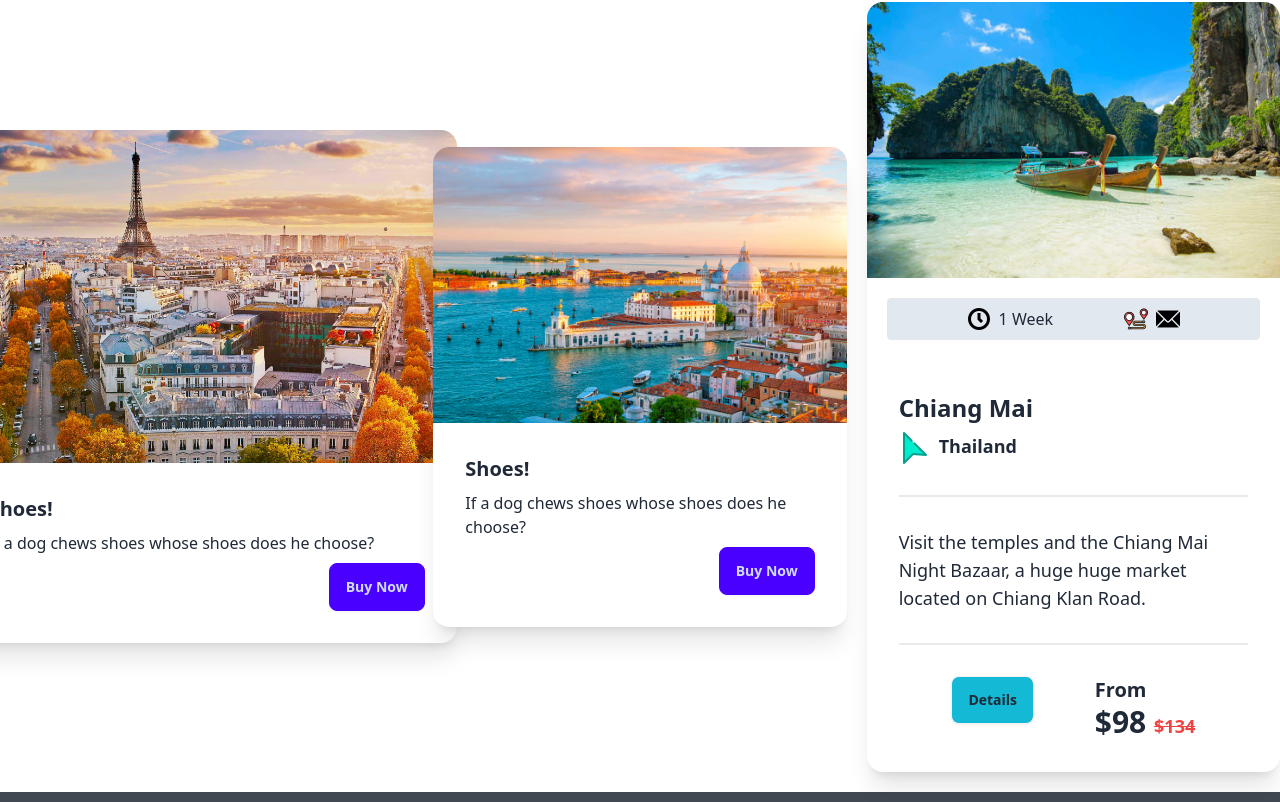
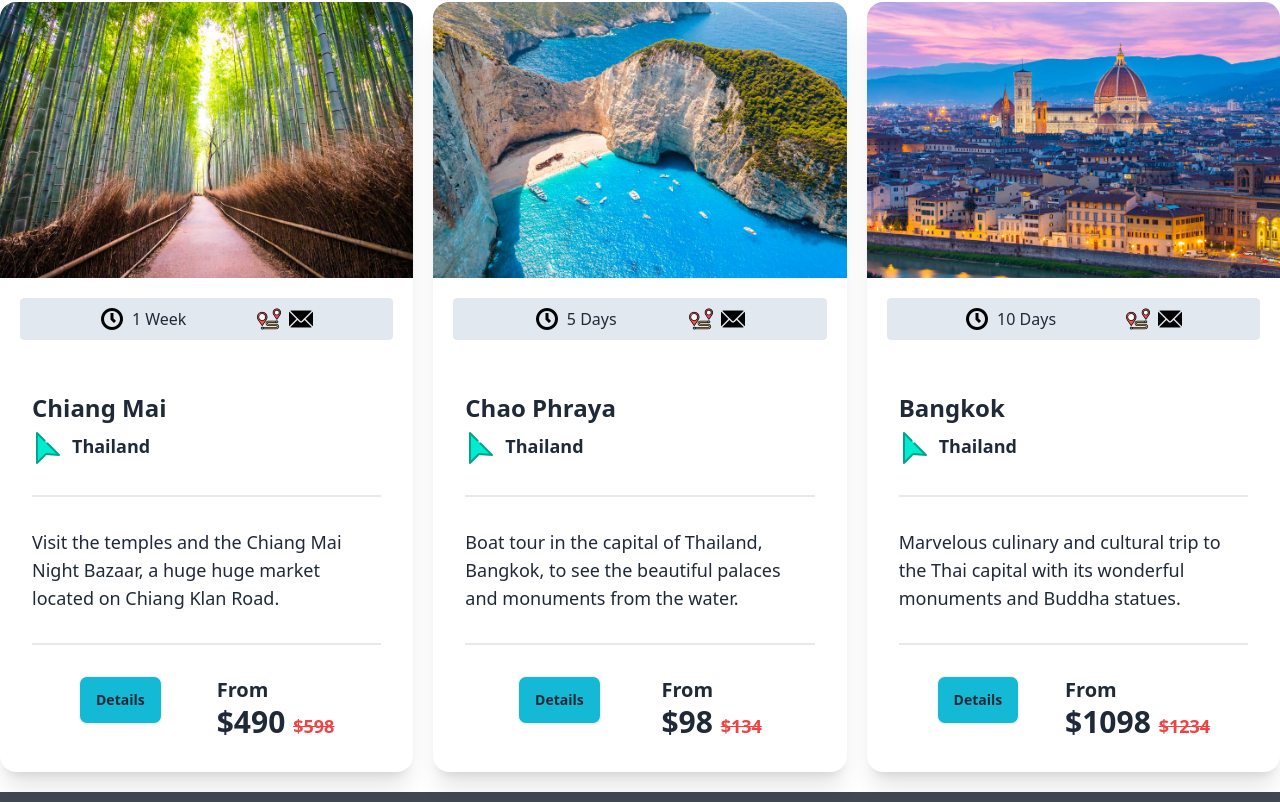
Before and after one commit to Shariful4447/Travel_Plan, a React (Vite) app: page / in a window 1280 px wide. Shown: the part 1458-2260 px from the top of the page. Built offline with nearby package versions, Linux system fonts and the light colour scheme; grey boxes are pictures that could not be loaded.

Commit message:
featured trip plan ready

```diff
--- a/src/Home/Trip/Trip.jsx
+++ b/src/Home/Trip/Trip.jsx
@@ -1,7 +1,7 @@
 
-import trip1 from '../../assets/egypt.jpeg'
-import trip2 from '../../assets/greece.jpeg'
-import trip3 from '../../assets/france.jpeg'
+import trip1 from '../../assets/package-cart3.jpeg'
+import trip2 from '../../assets/package-cart2.jpeg'
+import trip3 from '../../assets/package-cart1.jpeg'
 import clock from '../../assets/Icons/clock.png'
 import map from '../../assets/Icons/map.png'
 import contact from '../../assets/Icons/email.png'
@@ -9,26 +9,6 @@ import locationicon from '../../assets/Icons/navigation.png'
 const Trip = () => {
     return (
         <div className="mb-5 grid grid-cols-3 gap-5 place-items-center">
-            <div className="card w-[500px] bg-base-100 shadow-xl">
-                <figure><img src={trip1} alt="Shoes" /></figure>
-                <div className="card-body">
-                    <h2 className="card-title">Shoes!</h2>
-                    <p>If a dog chews shoes whose shoes does he choose?</p>
-                    <div className="card-actions justify-end">
-                    <button className="btn btn-primary">Buy Now</button>
-                    </div>
-                </div>
-            </div>
-            <div className="card [500px] bg-base-100 shadow-xl">
-                <figure><img src={trip2} alt="Shoes" /></figure>
-                <div className="card-body">
-                    <h2 className="card-title">Shoes!</h2>
-                    <p>If a dog chews shoes whose shoes does he choose?</p>
-                    <div className="card-actions justify-end">
-                    <button className="btn btn-primary">Buy Now</button>
-                    </div>
-                </div>
-            </div>
             <div className="card [500px] bg-base-100 shadow-xl">
                 <figure><img src={trip3} alt="Shoes" /></figure>
                 <div className='flex justify-evenly m-5 border rounded bg-slate-200 p-2'>
@@ -61,7 +41,81 @@ const Trip = () => {
                     <button className="btn bg-[#14B9D5]">Details</button>
                         <div>
                             <p className='text-xl font-bold'>From</p>
+                            <p className='text-3xl font-bold'>$490 <span className='text-lg line-through text-red-500'>$598</span></p>
+                        </div>
+                    </div>
+                </div>
+            </div>
+            <div className="card [500px] bg-base-100 shadow-xl">
+                <figure><img src={trip2} alt="Shoes" /></figure>
+                <div className='flex justify-evenly m-5 border rounded bg-slate-200 p-2'>
+                    <div className='flex gap-2'>
+                        <img src={clock} alt="" />
+                        <p>5 Days</p>
+                    </div>
+                    <div className='flex gap-2'>
+                        <img src={map} alt="" />
+                        <img src={contact} alt="" />
+                    </div>
+
+                </div>
+                <div className="card-body">
+
+                    <h2 className="card-title text-2xl">Chao Phraya</h2>
+                    <h3 className='card-subtitle flex gap-2'>
+                        <img src={locationicon} alt="" />
+                        <p className='text-lg font-bold'>Thailand</p>
+                    </h3>
+                    <div className="divider"></div>
+
+                    <p className='text-lg'>Boat tour in the capital of Thailand, Bangkok,
+                    to see the beautiful palaces and
+                    monuments from the water.</p>
+                    <div className="divider"></div>
+
+                    <div className="card-actions justify-evenly">
+
+                    <button className="btn bg-[#14B9D5]">Details</button>
+                        <div>
+                            <p className='text-xl font-bold'>From</p>
                             <p className='text-3xl font-bold'>$98 <span className='text-lg line-through text-red-500'>$134</span></p>
+                        </div>
+                    </div>
+                </div>
+            </div>
+            <div className="card [500px] bg-base-100 shadow-xl">
+                <figure><img src={trip1} alt="Shoes" /></figure>
+                <div className='flex justify-evenly m-5 border rounded bg-slate-200 p-2'>
+                    <div className='flex gap-2'>
+                        <img src={clock} alt="" />
+                        <p>10 Days</p>
+                    </div>
+                    <div className='flex gap-2'>
+                        <img src={map} alt="" />
+                        <img src={contact} alt="" />
+                    </div>
+
+                </div>
+                <div className="card-body">
+
+                    <h2 className="card-title text-2xl">Bangkok</h2>
+                    <h3 className='card-subtitle flex gap-2'>
+                        <img src={locationicon} alt="" />
+                        <p className='text-lg font-bold'>Thailand</p>
+                    </h3>
+                    <div className="divider"></div>
+
+                    <p className='text-lg'>Marvelous culinary and cultural trip to the
+                    Thai capital with its wonderful monuments
+                    and Buddha statues.</p>
+                    <div className="divider"></div>
+
+                    <div className="card-actions justify-evenly">
+
+                    <button className="btn bg-[#14B9D5]">Details</button>
+                        <div>
+                            <p className='text-xl font-bold'>From</p>
+                            <p className='text-3xl font-bold'>$1098 <span className='text-lg line-through text-red-500'>$1234</span></p>
                         </div>
                     </div>
                 </div>
```
